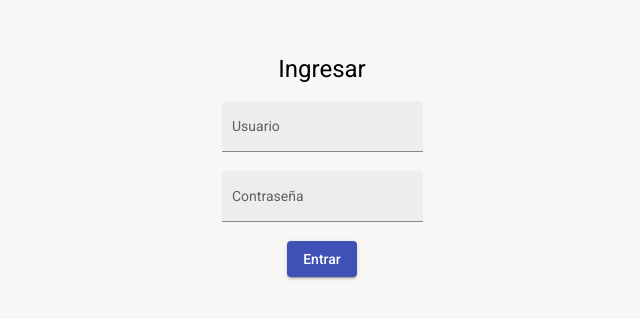
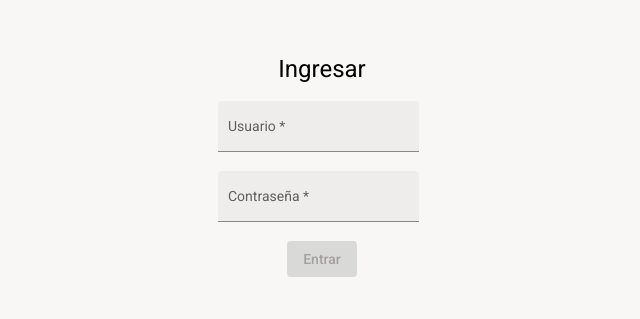
Before and after one commit to serdel1979/inmobiliarios, an Angular app: page / in a window 1280 px wide. Shown: the part 235-554 px from the top of the page, without its empty margins (318-958 px from the left). Built offline with nearby package versions, Linux system fonts and the light colour scheme.

Commit message:
refactoring

```diff
--- a/src/app/components/login/login.component.css
+++ b/src/app/components/login/login.component.css
@@ -17,3 +17,7 @@
     flex-direction: column;
     align-items: flex-start;
 }
+
+.mat-form-field {
+    margin-right: 8px;
+}
--- a/src/app/components/login/login.component.html
+++ b/src/app/components/login/login.component.html
@@ -1,15 +1,17 @@
 <div class="body">
     <div class="login">
         <h1>Ingresar</h1>
+        <form [formGroup]="form" (ngSubmit)="ingresar()">
             <mat-form-field appearance="fill">
                 <mat-label>Usuario</mat-label>
-            <input matInput autocomplete="off">
+                <input matInput autocomplete="off" formControlName="usuario">
             </mat-form-field>
             <mat-form-field appearance="fill">
                 <mat-label>Contraseña</mat-label>
-            <input matInput autocomplete="off" type="password">
+                <input matInput autocomplete="off" type="password" formControlName="password">
             </mat-form-field>
             <br>
-        <button mat-raised-button color="primary">Entrar</button>
+            <button type="submit" mat-raised-button color="primary" [disabled]="form.invalid">Entrar</button>
+        </form>
     </div>
 </div>
--- a/src/app/components/login/login.component.ts
+++ b/src/app/components/login/login.component.ts
@@ -1,4 +1,6 @@
 import { Component, OnInit } from '@angular/core';
+import { FormBuilder, FormGroup, Validators } from '@angular/forms';
+import { MatSnackBar } from '@angular/material/snack-bar';
 
 @Component({
   selector: 'app-login',
@@ -7,9 +9,34 @@ import { Component, OnInit } from '@angular/core';
 })
 export class LoginComponent implements OnInit {
 
-  constructor() { }
+  form: FormGroup
+  constructor(private fb: FormBuilder, private _snackBar: MatSnackBar) {
+    this.form = this.fb.group({
+      usuario:['', Validators.required],
+      password:['', Validators.required]
+    })
+  }
 
   ngOnInit(): void {
   }
 
+  ingresar(){
+    const usuario= this.form.value.usuario;
+    const password=this.form.value.password;
+    if(usuario == 'admin' && password == 'admin'){
+
+    }else{
+       this.error();
+       this.form.reset();
+    }
+  }
+
+  error(){
+    this._snackBar.open('Usuario o clave incorrecto!!!','',{
+      duration: 3000,
+      horizontalPosition: 'center',
+      verticalPosition: 'bottom'
+    })
+  }
+
 }
```
Also changed, not shown: src/app/app.module.ts (+3 -8 lines), src/app/components/shared/shared.module.ts (added, +30 -0 lines). Lines whose indentation alone changed are shown as unchanged.
